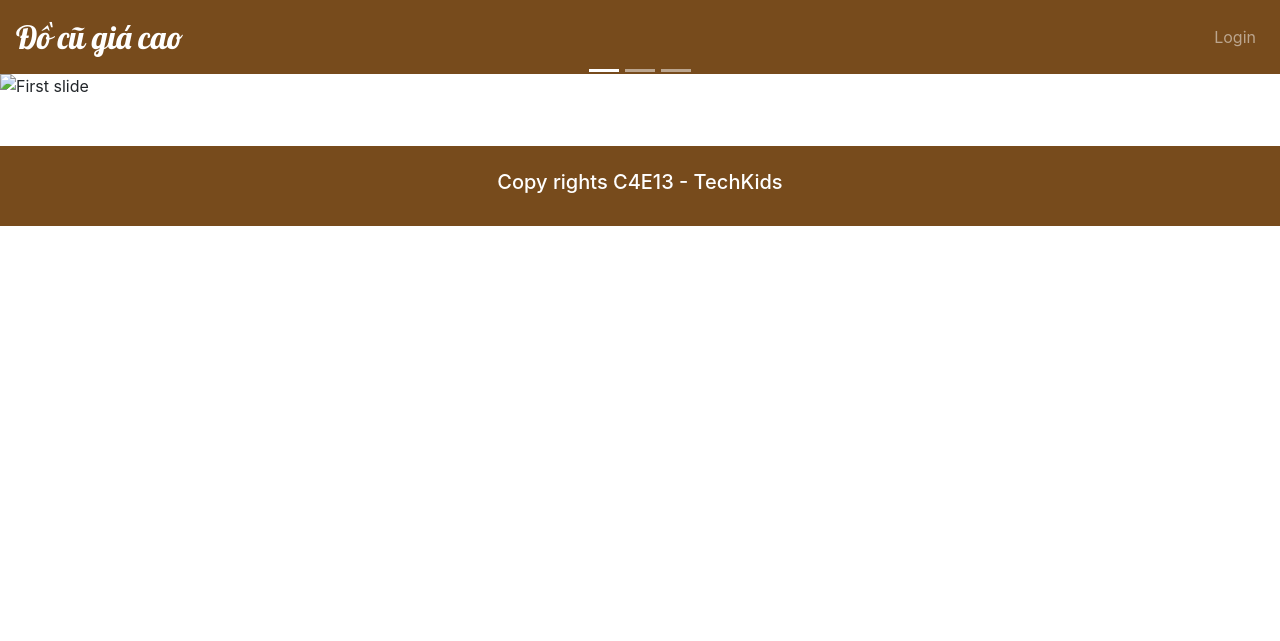
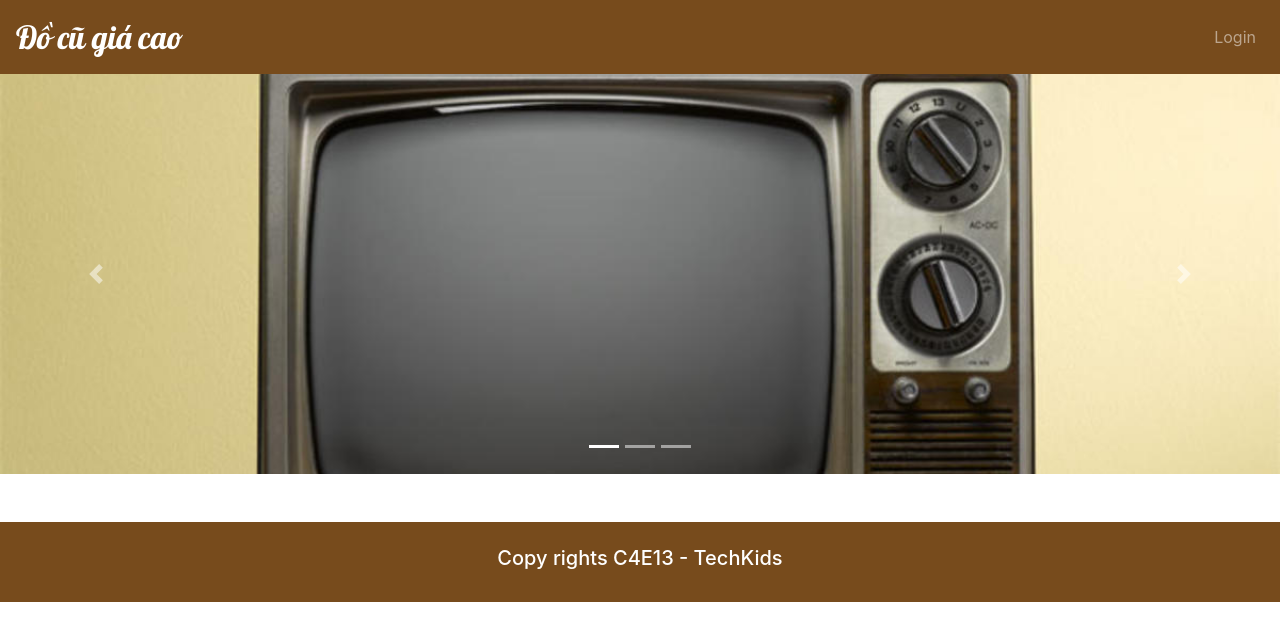
Before and after one commit to qhuydtvt/c4e13-pilot-app, a Flask app: page / in a window 1280 px wide. Shown: the top 641 px of the page. Run offline with Flask 2, Linux system fonts and the light colour scheme; data that the repository does not hold is empty; parts of the project's set-up code (start-up, migrations or seed data) failed here and were passed over; some libraries are stand-ins or nearby versions.

Commit message:
session 11

```diff
--- a/app.py
+++ b/app.py
@@ -1,4 +1,4 @@
-from flask import Flask, render_template
+from flask import Flask, render_template, request
 import mlab
 from mongoengine import *
 
@@ -21,5 +21,24 @@ def index():
     return render_template('index.html', items=items)
 
 
+@app.route('/add_item', methods=['GET', 'POST'])
+def add_item():
+    if request.method == "GET": # Get form
+        return render_template('add_item.html')
+    elif request.method == "POST": # Receive form
+        # 1 Extract data in form
+        form = request.form
+        title = form['title']
+        image = form['image']
+        description = form['description']
+        price = form['price']
+
+        # 2 Add into database
+        new_item = Item(title=title, image=image, description=description, price=price)
+        new_item.save() # Save into database
+
+        return "OKe anh"
+
+
 if __name__ == '__main__':
   app.run(debug=True)
--- a/static/index.css
+++ b/static/index.css
@@ -20,3 +20,9 @@
   justify-content: center;
   align-items: center;
 }
+
+.carousel-item img {
+  height: 400px;
+  width: 100%;
+  object-fit: cover;
+}
--- a/templates/index.html
+++ b/templates/index.html
@@ -29,13 +29,13 @@
       </ol>
       <div class="carousel-inner">
         <div class="carousel-item active">
-          <img class="d-block w-100" src="http://via.placeholder.com/1000x300" alt="First slide">
+          <img class="d-block w-100" src="../static/img/old-tv.jpg" alt="First slide">
         </div>
         <div class="carousel-item">
-          <img class="d-block w-100" src="http://via.placeholder.com/1000x300" alt="Second slide">
+          <img class="d-block w-100" src="../static/img/old-playstation.jpg" alt="Second slide">
         </div>
         <div class="carousel-item">
-          <img class="d-block w-100" src="http://via.placeholder.com/1000x300" alt="Third slide">
+          <img class="d-block w-100" src="../static/img/cassette-player.jpg" alt="Third slide">
         </div>
       </div>
       <a class="carousel-control-prev" href="#carouselExampleIndicators" role="button" data-slide="prev">
```
Also changed, not shown: templates/add_item.html (added, +16 -0 lines), static/img/cassette-player.jpg (added), static/img/cassette-player.png (added), static/img/old-playstation.jpg (added), static/img/old-tv.jpg (added).
